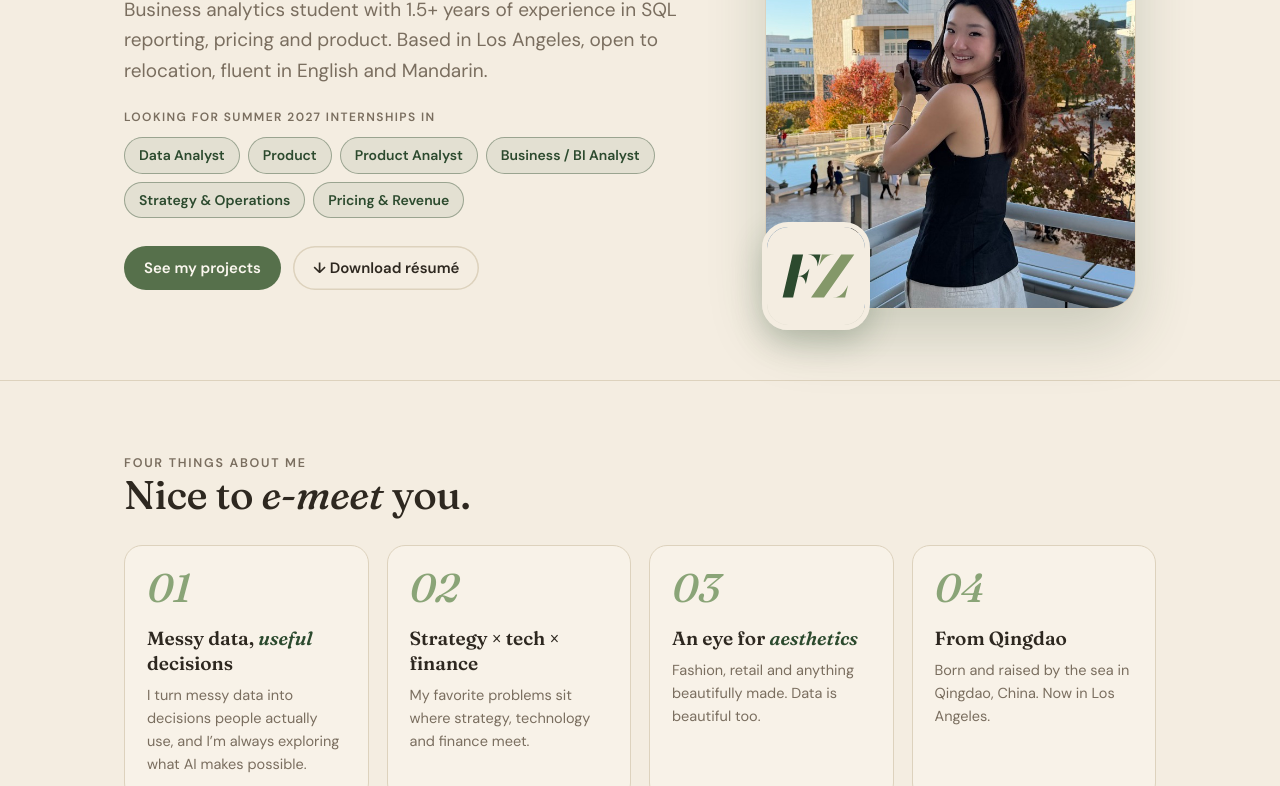
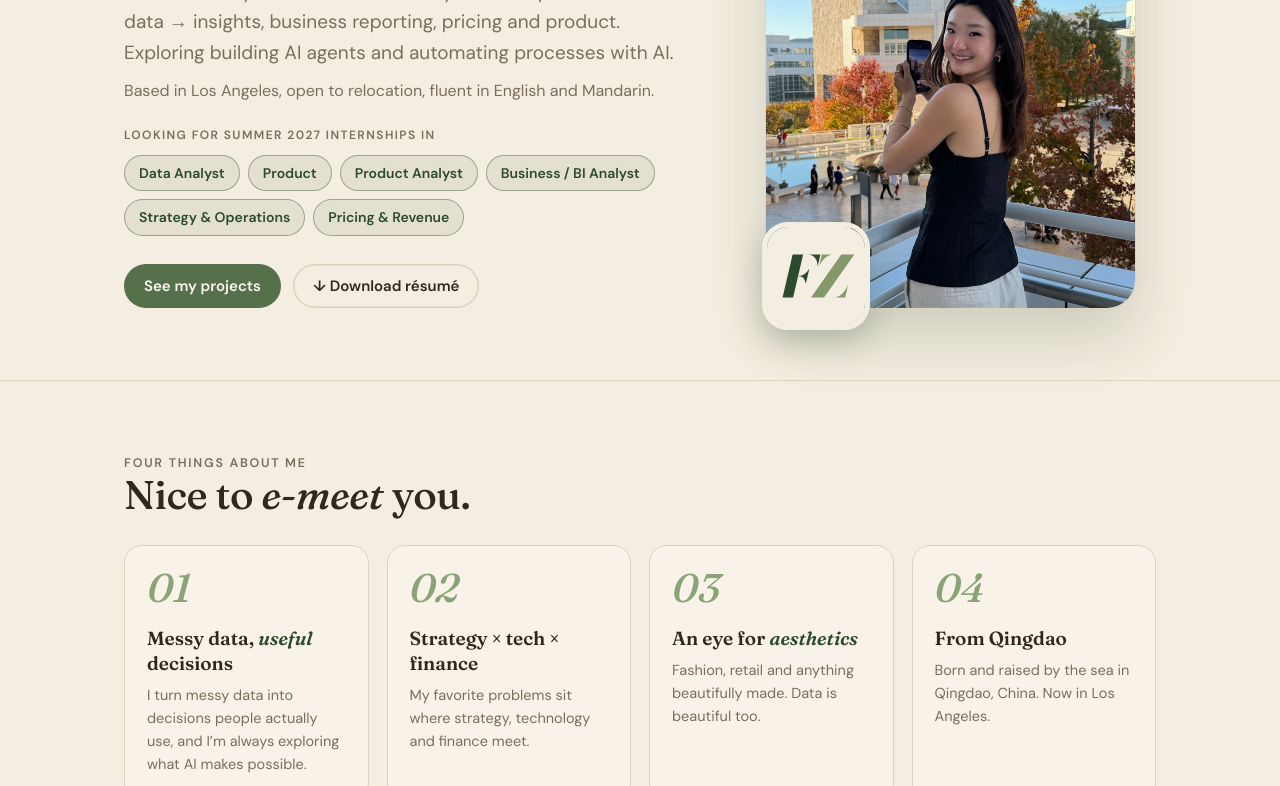
Before and after one commit to fan0729/fan0729.github.io, a plain HTML site: page index.html in a window 1280 px wide. Shown: the part 314-1100 px from the top of the page. Drawn offline with Linux system fonts and the light colour scheme.

Commit message:
Update hero summary: data to insights, AI agents and automation
Co-Authored-By: Claude Opus 5.5 <noreply@anthropic.com>

```diff
--- a/index.html
+++ b/index.html
@@ -29,6 +29,8 @@ h1{font:500 clamp(44px,6.5vw,76px)/1.02 var(--serif);letter-spacing:-1.5px;margi
 h1 em{font-style:italic;color:var(--forest)}
 .lead{font-size:19px;color:var(--muted);max-width:560px;margin:0 0 30px}
 .cta{display:flex;gap:12px;flex-wrap:wrap}
+.lead2{display:block;margin-top:10px;font-size:16px}
+.nw{white-space:nowrap}
 .roles{margin:-8px 0 28px}
 .rl{display:block;font-size:12px;font-weight:700;letter-spacing:.12em;text-transform:uppercase;color:var(--muted);margin-bottom:10px}
 .rchips{display:flex;flex-wrap:wrap;gap:8px;max-width:560px}
@@ -98,7 +100,7 @@ footer{padding:28px 0 40px;color:var(--muted);font-size:13px;border-top:1px soli
 <header class="wrap hero">
   <div><div class="eyebrow">UCLA Anderson MSBA ’27</div>
   <h1>Hi, I’m <em>Fan.</em></h1>
-  <p class="lead">Business analytics student with 1.5+ years of experience in SQL reporting, pricing and product. Based in Los Angeles, open to relocation, fluent in English and Mandarin.</p>
+  <p class="lead">Business analytics student with 1.5+ years of experience in <span class="nw">data → insights</span>, business reporting, pricing and product. Exploring building AI agents and automating processes with AI.<span class="lead2">Based in Los Angeles, open to relocation, fluent in English and Mandarin.</span></p>
   <div class="roles"><span class="rl">Looking for Summer 2027 internships in</span><div class="rchips"><span>Data Analyst</span><span>Product</span><span>Product Analyst</span><span>Business / BI Analyst</span><span>Strategy &amp; Operations</span><span>Pricing &amp; Revenue</span></div></div>
   <div class="cta"><a class="btn" href="#work">See my projects</a><a class="btn sec" href="Fan_Zhang_Resume.pdf" download>↓ Download résumé</a></div></div>
   <div class="heroart"><div class="portrait2"><img src="img/fan.jpg" alt="Fan Zhang at the Getty Center"></div><img class="badge" src="favicon.svg" alt="FZ"></div>
```
